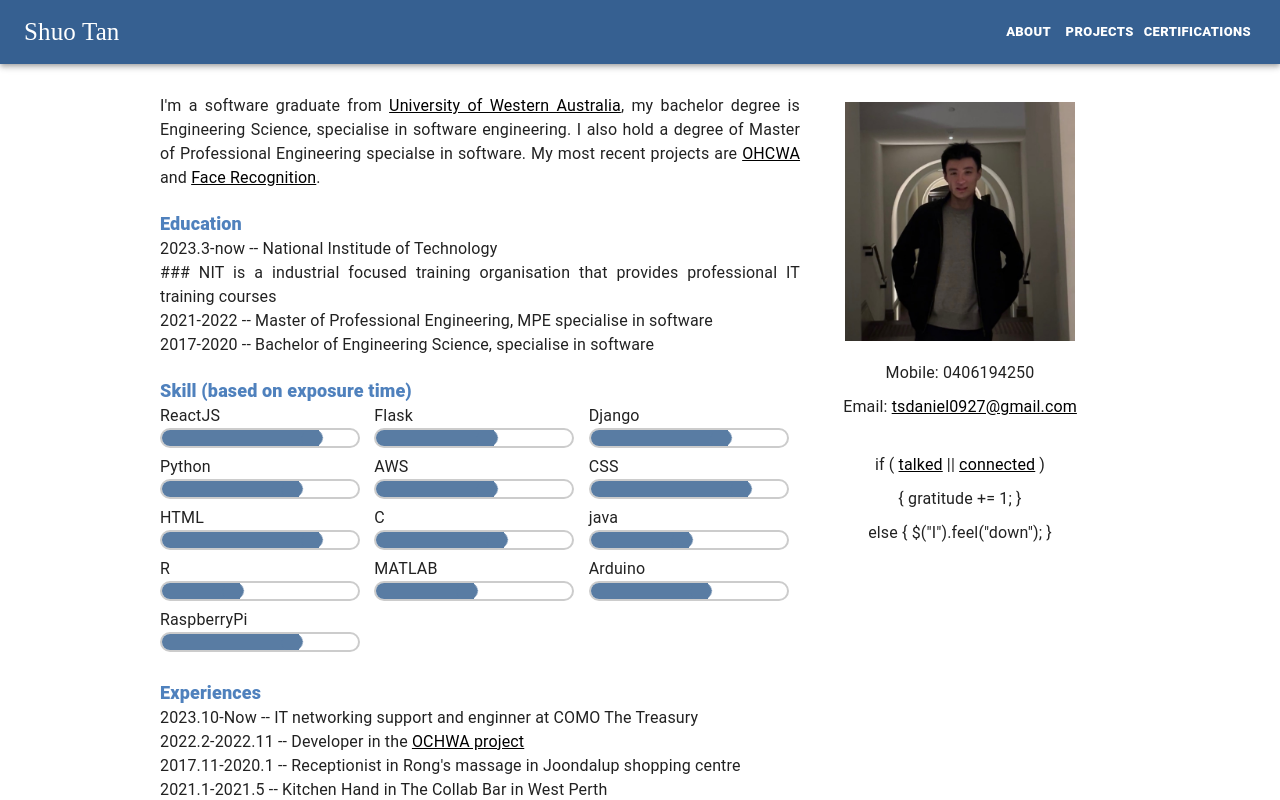
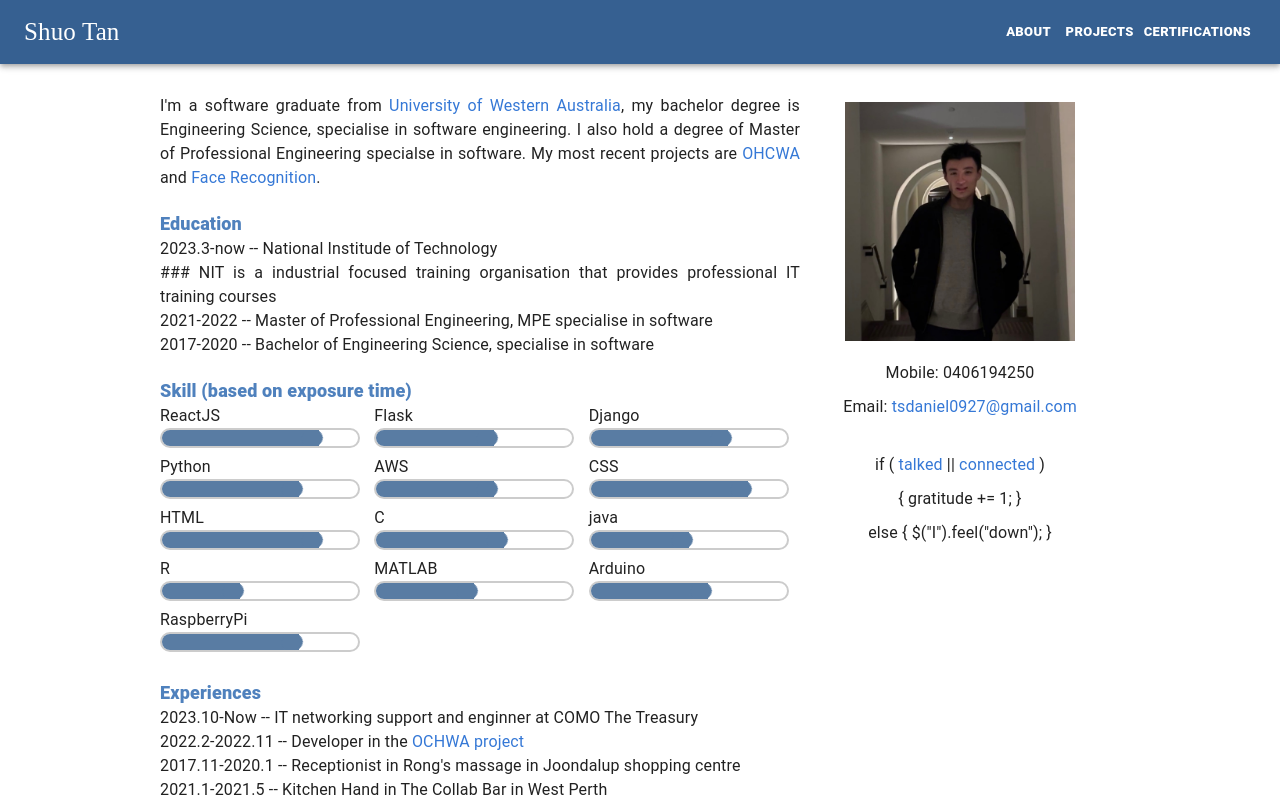
Before and after one commit to tsdaniel0927/shuotan, a React (Create React App) app in the folder mysite/: page /about in a window 1280 px wide. Shown: the top 800 px of the page. Built offline with nearby package versions, Linux system fonts and the light colour scheme; sample sign-in values are in the browser's storage.

Commit message:
updated the hyper-link style

```diff
--- a/mysite/src/pages/about.css
+++ b/mysite/src/pages/about.css
@@ -28,7 +28,8 @@
 }
 
 .hyper-link{
-  color: black;
+  color: rgb(53, 120, 214);
+  text-decoration: none;
 }
 
 .body-text{
```
